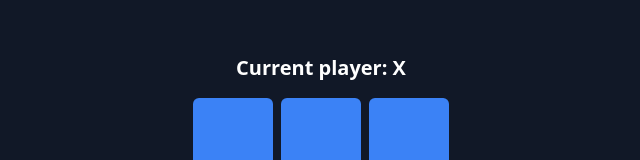
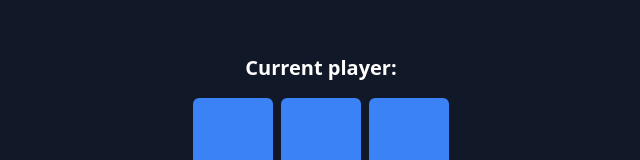
Before and after one commit to ZunainAliAzam/tic-tac-toe, an Angular app: page /board in a window 1280 px wide. Shown: the part 168-328 px from the top of the page, without its empty margins (319-959 px from the left). Built offline with nearby package versions, Linux system fonts and the light colour scheme.

Commit message:
feat/conditional-styling: conditional styling for X/O

```diff
--- a/src/app/board/board.component.ts
+++ b/src/app/board/board.component.ts
@@ -2,6 +2,7 @@ import { CommonModule } from '@angular/common';
 import { Component, OnInit } from '@angular/core';
 import { SquareComponent } from '../square/square.component';
 import { RouterModule } from '@angular/router';
+import { PlayerService } from '../services/player.service';
 
 @Component({
   selector: 'app-board',
@@ -15,7 +16,7 @@ export class BoardComponent implements OnInit {
   xIsNext: boolean = false;
   winner: string | null = null;
 
-  constructor() {}
+  constructor(private playerService: PlayerService) {}
 
   ngOnInit(): void {
     console.log('BoardComponent Initialized');
@@ -34,12 +35,18 @@ export class BoardComponent implements OnInit {
   }
 
   get player() {
-    return this.xIsNext ? 'X' : 'O';
+    const {player1, player2} = this.playerService.getPlayers()
+    // return this.xIsNext ? player1.symbol : player2.symbol;
+    return this.xIsNext ? player1.name : player2.name;
+    // return this.xIsNext ? 'X' : 'O';
   }
 
   makeMove(idx: number) {
     if (!this.squares[idx] && !this.winner) {
-      this.squares.splice(idx, 1, this.player);
+      const {player1, player2} = this.playerService.getPlayers()
+      const currentPlayer = this.xIsNext ? player1.symbol : player2.symbol;
+
+      this.squares.splice(idx, 1, currentPlayer);
       this.winner = this.calculateWinner();
       this.xIsNext = !this.xIsNext;
     }
@@ -57,6 +64,8 @@ export class BoardComponent implements OnInit {
       [2, 4, 6],
     ];
 
+    const {player1, player2} = this.playerService.getPlayers()
+
     for (let i = 0; i < lines.length; i++) {
       const [a, b, c] = lines[i];
       if (
@@ -64,7 +73,7 @@ export class BoardComponent implements OnInit {
         this.squares[a] === this.squares[b] &&
         this.squares[a] === this.squares[c]
       ) {
-        return this.squares[a];
+        return this.squares[a] === player1.symbol ? player1.name:player2.name ;
       }
     }
     return null;
--- a/src/app/square/square.component.ts
+++ b/src/app/square/square.component.ts
@@ -6,7 +6,21 @@ import { CommonModule } from '@angular/common';
   standalone: true,
   imports: [CommonModule],
   template: `
-    <button class="w-20 h-20 text-3xl">{{ value }}</button>
+    <button class="w-20 h-20 text-white font-bold text-3xl" *ngIf="!value">
+      {{ value }}
+    </button>
+    <button
+      class="w-20 h-20 bg-yellow-500  text-white font-bold text-3xl"
+      *ngIf="value === 'X'"
+    >
+      {{ value }}
+    </button>
+    <button
+      class="w-20 h-20 bg-lime-500 text-white font-bold text-3xl"
+      *ngIf="value === 'O'"
+    >
+      {{ value }}
+    </button>
   `,
 })
 export class SquareComponent {
```
